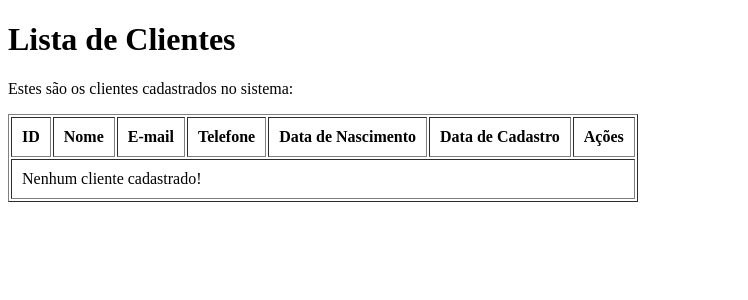
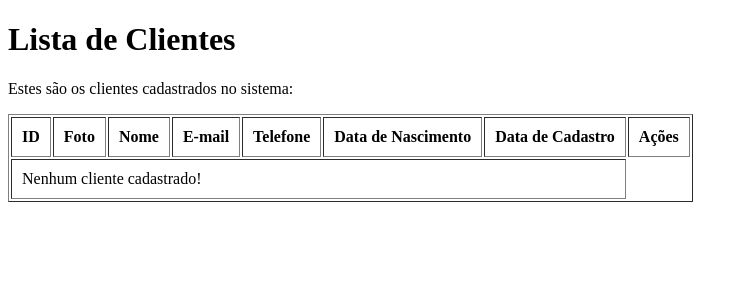
Before and after one commit to maleixorm/php-projeto, a PHP site: page /clientes.php in a window 1280 px wide. Shown: the top 300 px of the page, without its empty margins (0-748 px from the left). Run offline with PHP 8.4, Linux system fonts and the light colour scheme; data that the repository does not hold is empty; a stand-in replaces the project's code that opens the database connection.

Commit message:
Add foto na visualização dos clientes

```diff
--- a/clientes.php
+++ b/clientes.php
@@ -18,6 +18,7 @@
     <table border="1" cellpadding="10">
         <thead>
             <th>ID</th>
+            <th>Foto</th>
             <th>Nome</th>
             <th>E-mail</th>
             <th>Telefone</th>
@@ -49,6 +50,7 @@
                 ?>
                 <tr>
                     <td><?= $cliente['id'] ?></td>
+                    <td><img src="<?= $cliente['foto'] ?>" width="50"></td>
                     <td><?= $cliente['nome'] ?></td>
                     <td><?= $cliente['email'] ?></td>
                     <td><?= $telefone ?></td>
```
